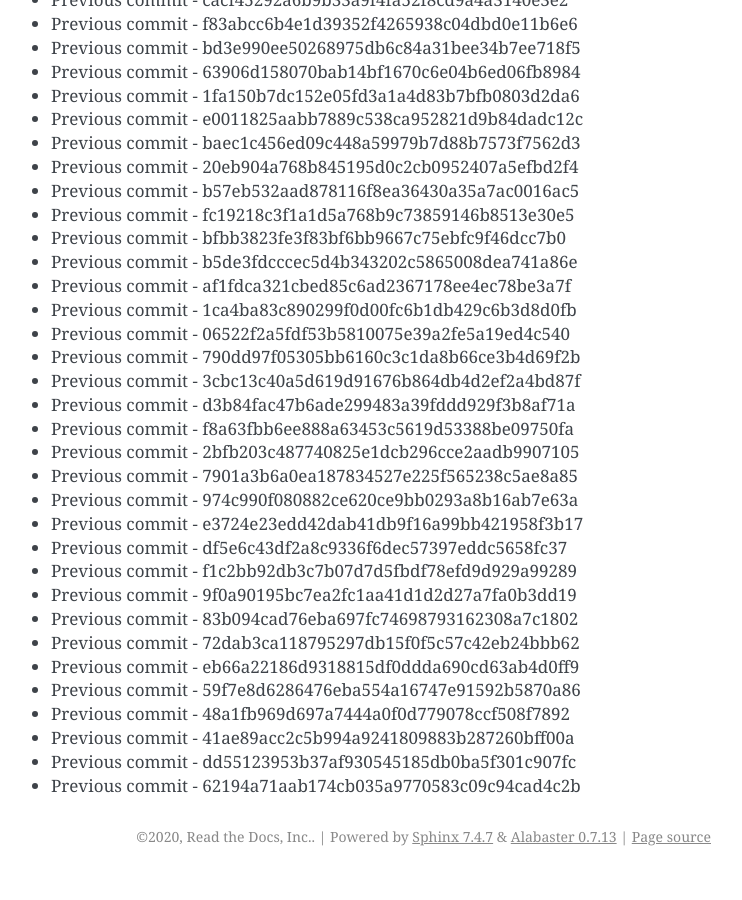
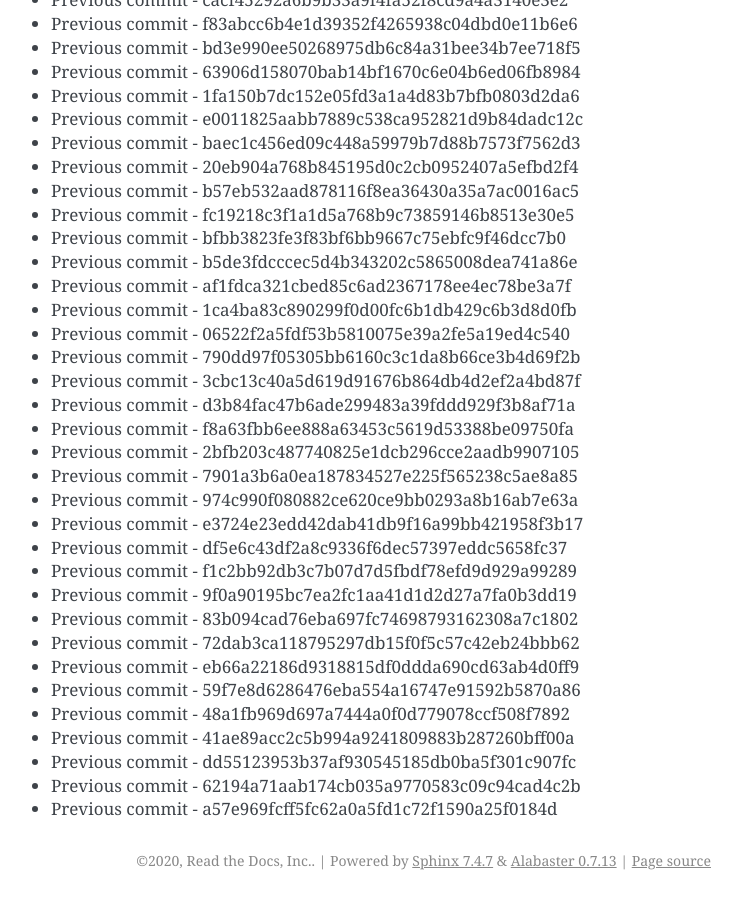
Before and after one commit to readthedocs/rtd-git-stresstest, a Sphinx documentation site: the page built from docs/updates.rst, in a window 1280 px wide and 900 px high, scrolled down 69095 px. Shown: the whole window, without its empty margins (399-1141 px from the left). Built offline with Sphinx 7.4.7, drawn with Linux system fonts in a browser that asks for light colours; before the commit the page ends 69971 px from its top, so only the background shows below that.

Commit message:
Generating commit from previous: a57e969fcff5fc62a0a5fd1c72f1590a25f0184d

```diff
--- a/docs/updates.rst
+++ b/docs/updates.rst
@@ -2935,3 +2935,4 @@ It can be tested for any performance characteristics.
 * Previous commit - 41ae89acc2c5b994a9241809883b287260bff00a
 * Previous commit - dd55123953b37af930545185db0ba5f301c907fc
 * Previous commit - 62194a71aab174cb035a9770583c09c94cad4c2b
+* Previous commit - a57e969fcff5fc62a0a5fd1c72f1590a25f0184d
```
